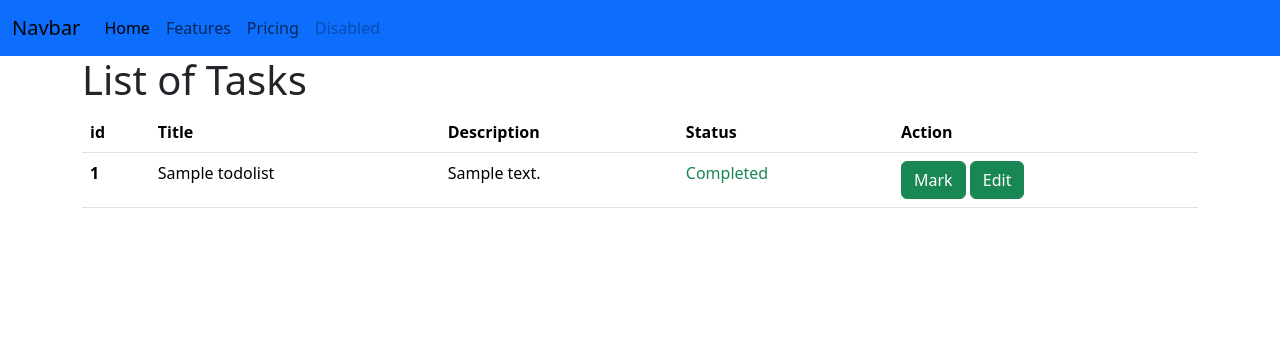
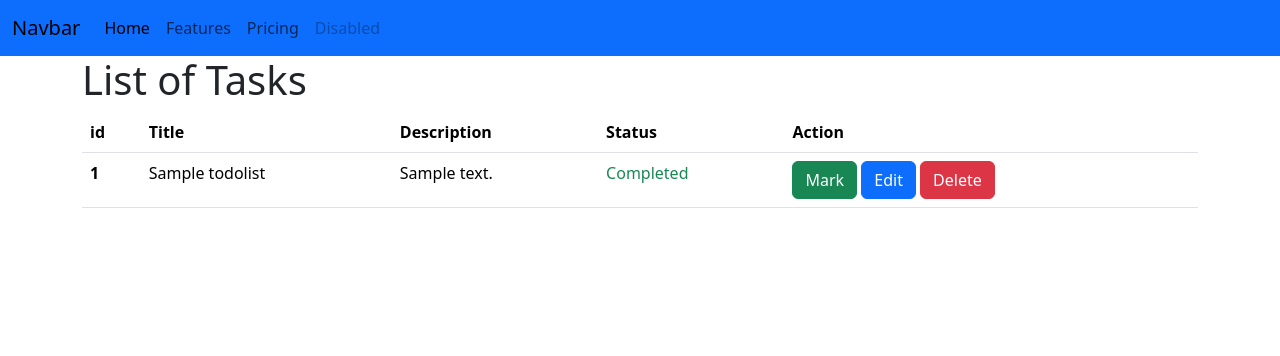
Before and after one commit to di-a7/jestha_dj, a Django app: page /todolist/ in a window 1280 px wide. Shown: the top 356 px of the page. Run offline with Django 5.2, Linux system fonts and the light colour scheme; tables that the repository leaves empty hold one stand-in row (values such as "Sample post").

Commit message:
CRUD complete

```diff
--- a/templates/task.html
+++ b/templates/task.html
@@ -35,7 +35,8 @@
             </td>
             <td>
                <a href="{{task.id}}" class="btn btn-success">Mark</a>
-               <a href="{{task.id}}" class="btn btn-success">Edit</a>
+               <a href="{{task.id}}/edit/" class="btn btn-primary">Edit</a>
+               <a href="{{task.id}}/delete/" class="btn btn-danger">Delete</a>
             </td>
          </tr>
          {% endfor %}
--- a/todo/urls.py
+++ b/todo/urls.py
@@ -10,4 +10,5 @@ urlpatterns = [
    path('todolist/create/',task_create),
    path('todolist/<id>/', mark_complete),
    path('todolist/<id>/edit/', edit),
+   path('todolist/<id>/delete/', delete),
 ]
--- a/todo/views.py
+++ b/todo/views.py
@@ -98,3 +98,8 @@ def edit(request, id):
         task.save()
         return redirect('/todolist/')
     return render(request,'edit.html', context)
+
+def delete(request, id):
+    task = Todolist.objects.get(id = id)
+    task.delete()
+    return redirect('/todolist/')
```
